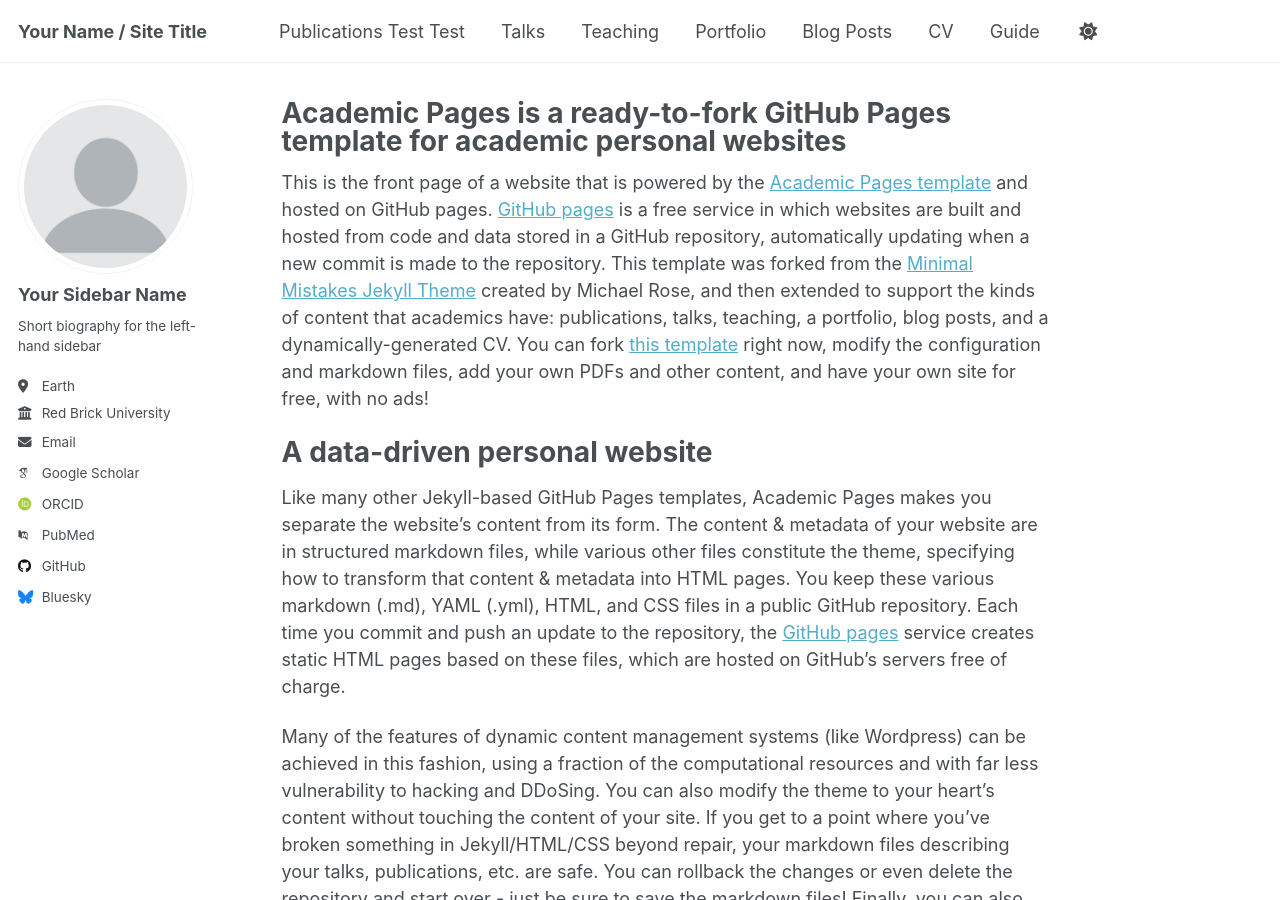
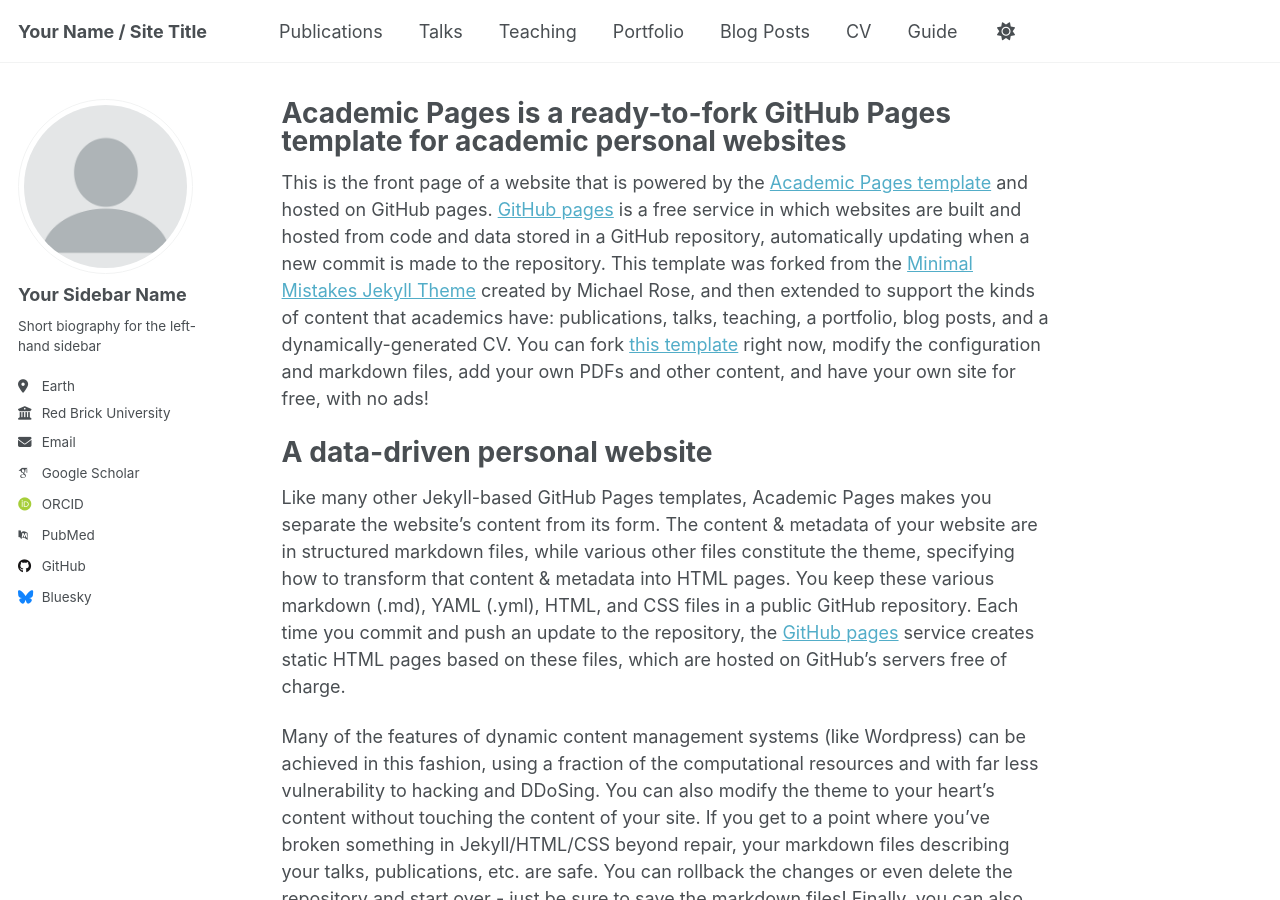
Before and after one commit to XianjingZhou/XianjingZhou.github.io, a Jekyll site: the page built from _pages/about.md, in a window 1280 px wide and 900 px high. Built offline with Jekyll 4.4.1, drawn with Linux system fonts in a browser that asks for light colours; some web fonts are replaced.

Commit message:
Update navigation.yml

```diff
--- a/_data/navigation.yml
+++ b/_data/navigation.yml
@@ -8,7 +8,7 @@
 #      Markdown formatted page while the second is generated using JSON.
 
 main:
-  - title: "Publications Test Test"
+  - title: "Publications"
     url: /publications/
 
   - title: "Talks"
```
